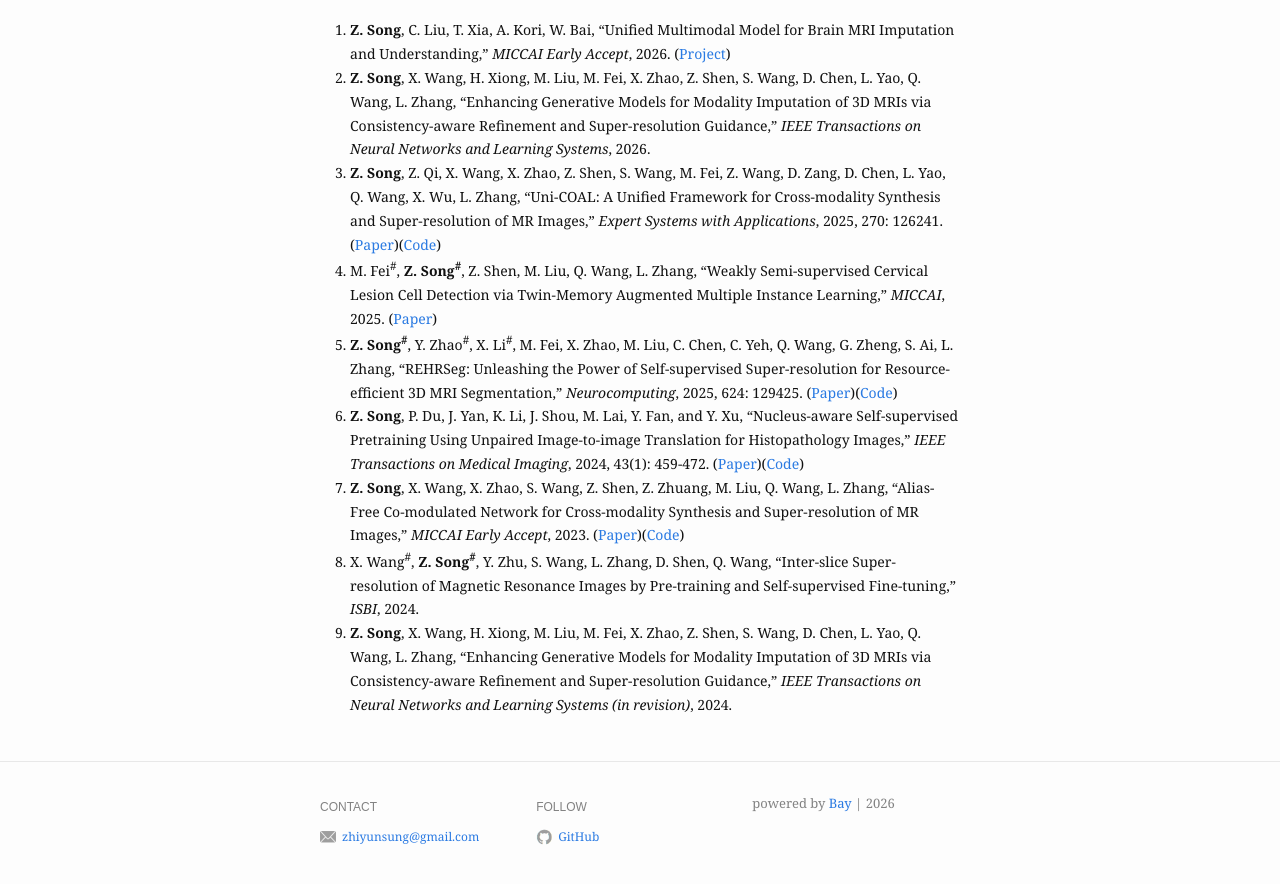
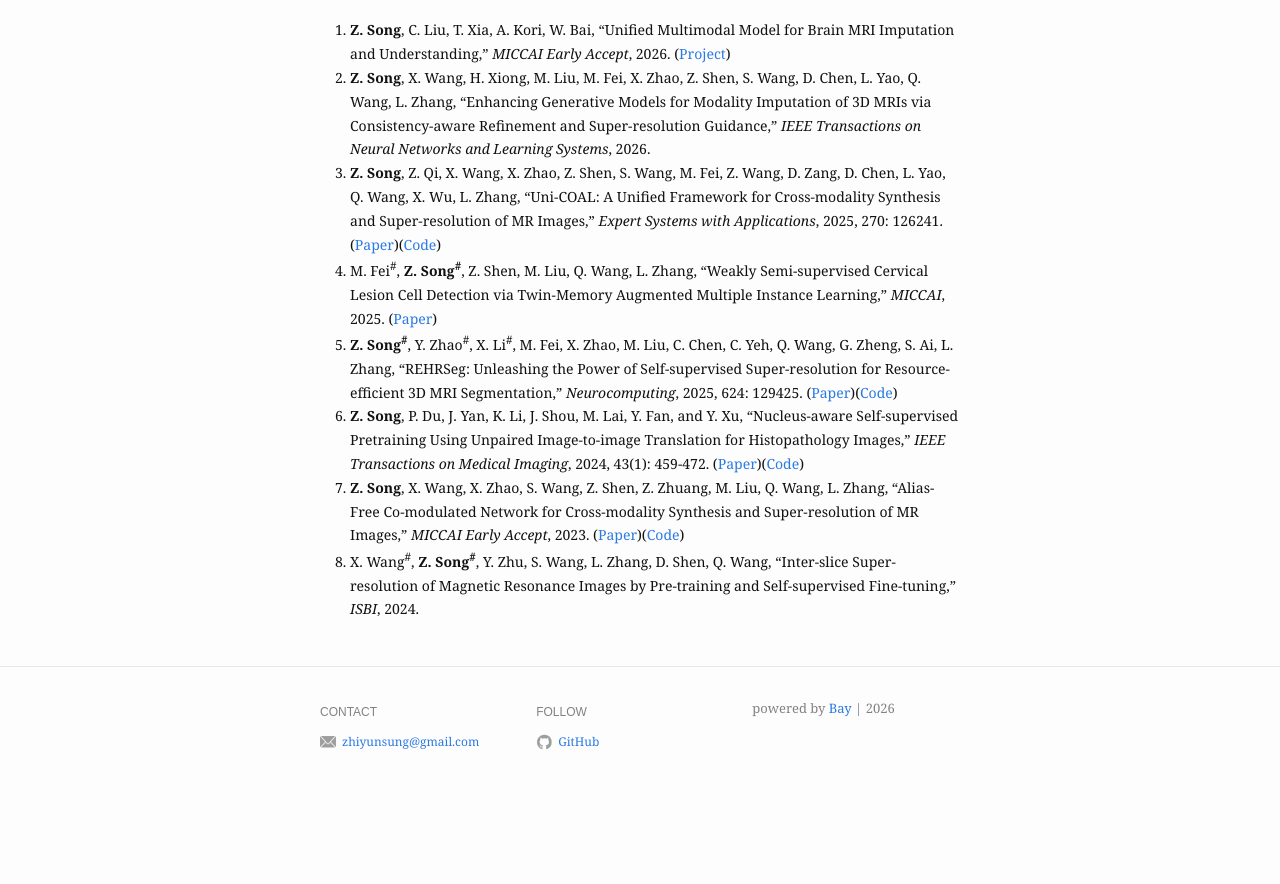
Before and after one commit to zhiyuns/zhiyuns.github.io, a Jekyll site: the page built from index.md, in a window 1280 px wide and 900 px high, scrolled down 658 px. Shown: the top 884 px of the window. Built offline with Jekyll 4.4.1, drawn with Linux system fonts in a browser that asks for light colours; after the commit the page ends 1463 px from its top, so only the background shows below that.

Commit message:
update publications

```diff
--- a/index.md
+++ b/index.md
@@ -36,4 +36,3 @@ My research interests lies in generative models and their applications in medica
 6. **Z. Song**, P. Du, J. Yan, K. Li, J. Shou, M. Lai, Y. Fan, and Y. Xu, “Nucleus-aware Self-supervised Pretraining Using Unpaired Image-to-image Translation for Histopathology Images,” *IEEE Transactions on Medical Imaging*, 2024, 43(1): 459-472. ([Paper](https://ieeexplore.ieee.org/document/10234386))([Code](https://github.com/zhiyuns/UNITPathSSL))
 7. **Z. Song**, X. Wang, X. Zhao, S. Wang, Z. Shen, Z. Zhuang, M. Liu, Q. Wang, L. Zhang, “Alias-Free Co-modulated Network for Cross-modality Synthesis and Super-resolution of MR Images,” *MICCAI Early Accept*, 2023. ([Paper](https://link.springer.com/chapter/10.1007/978-3-031-43999-5_7))([Code](https://github.com/zhiyuns/AFCM))
 8. X. Wang<sup>#</sup>, **Z. Song<sup>#</sup>**, Y. Zhu, S. Wang, L. Zhang, D. Shen, Q. Wang, “Inter-slice Super-resolution of Magnetic Resonance Images by Pre-training and Self-supervised Fine-tuning,” *ISBI*, 2024.
-9. **Z. Song**, X. Wang, H. Xiong, M. Liu, M. Fei, X. Zhao, Z. Shen, S. Wang, D. Chen, L. Yao, Q. Wang, L. Zhang, “Enhancing Generative Models for Modality Imputation of 3D MRIs via Consistency-aware Refinement and Super-resolution Guidance,” *IEEE Transactions on Neural Networks and Learning Systems (in revision)*, 2024.
```
